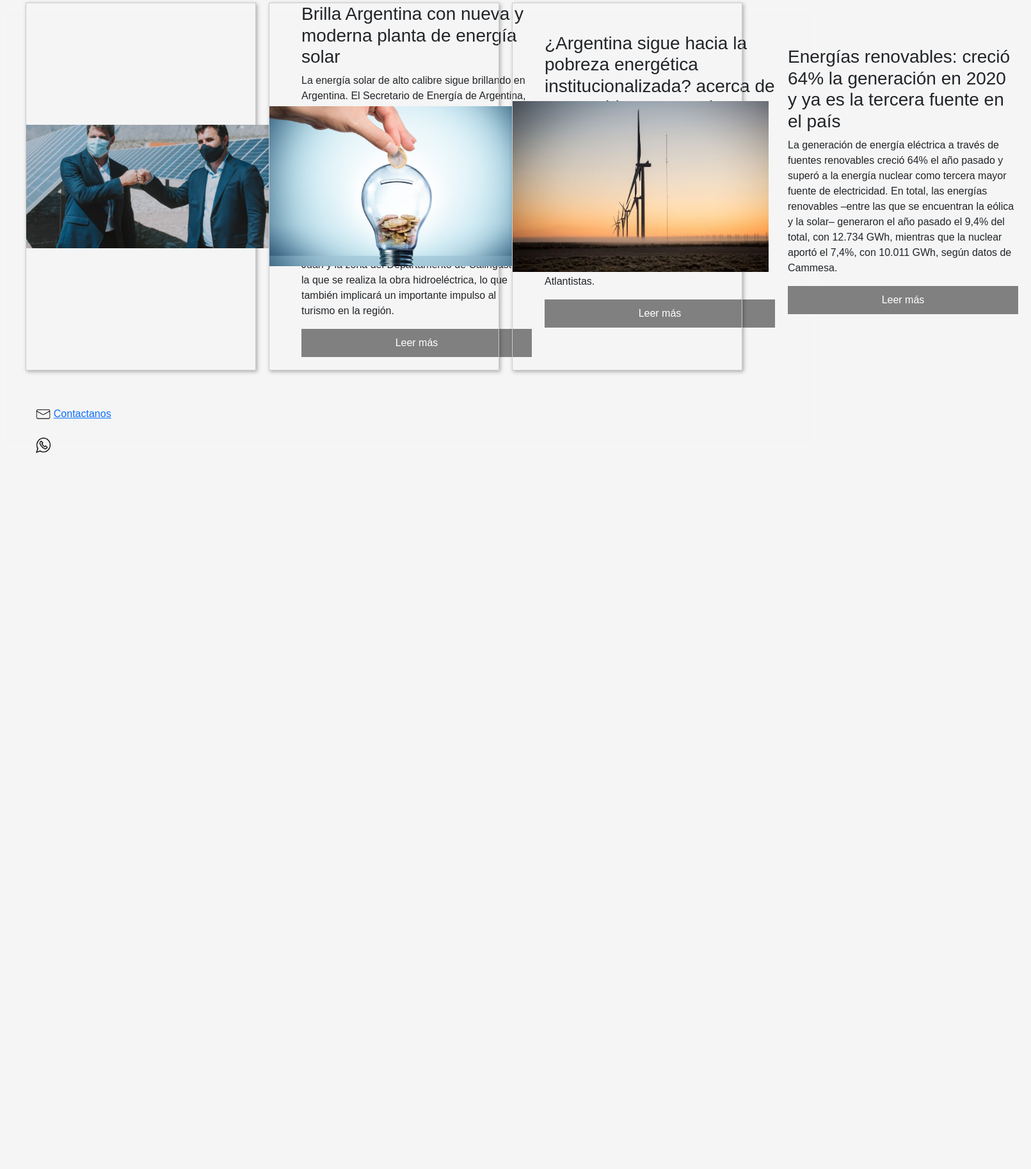
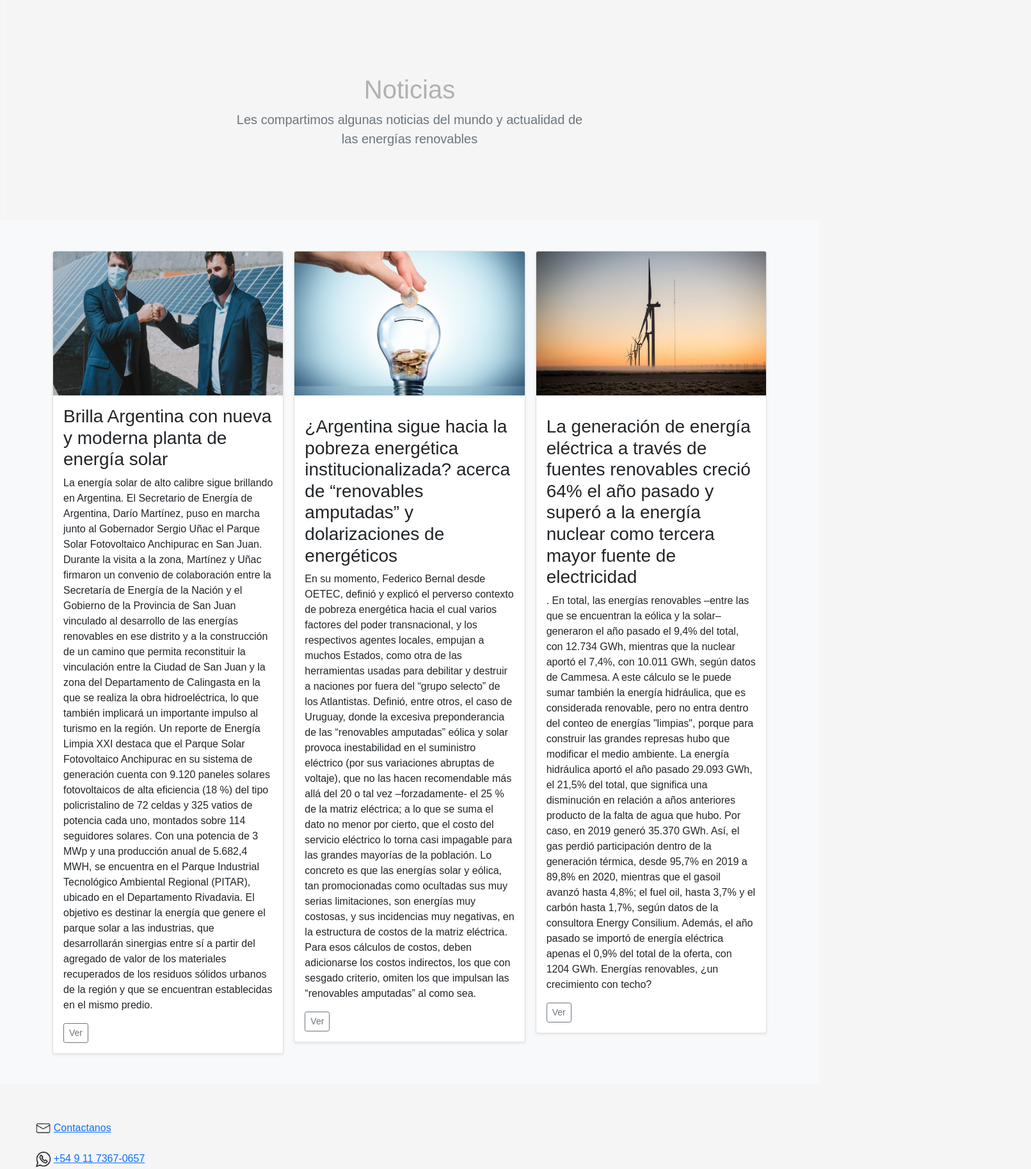
Before and after one commit to Alefiles/Trabajo-final, a website: page Noticias.html in a window 1280 px wide. Shown: the part 132-1959 px from the top of the page at 64% size, 1611 px wide, since content can reach past the window. Before the commit the page ends 896 px from the top, so only its background shows below. Drawn offline with nearby package versions, Linux system fonts and the light colour scheme.

Commit message:
actualizacion footer

```diff
--- a/Noticias.html
+++ b/Noticias.html
@@ -24,7 +24,7 @@
             <div class="collapse navbar-collapse" id="navbarNavDropdown">
               <ul class="navbar-nav">
                 <li class="nav-item">
-                  <a class="nav-link active" aria-current="page" href="Index.html">Inicio</a>
+                  <a class="nav-link active" aria-current="page" href="index.html">Inicio</a>
                 </li>
                 <li class="nav-item">
                   <a class="nav-link" href="Nosotros.html">Nosotros</a>
@@ -45,34 +45,55 @@
         </nav>
 
 </header>
-     <main class="principal">
-    <section class="noticias">
-        <article>
-          <img src="imagenes\evl4souxyacc6rk.jpg" alt="secygob">
-          <div class="texto">
+<main>
+  <section class="py-5 text-center container">
+    <div class="row py-lg-5">
+      <div class="col-lg-6 col-md-8 mx-auto">
+        <h1 class="Titulo_ppal" class="fw-light">Noticias</h1>
+        <p class="lead text-muted">Les compartimos algunas noticias del mundo y actualidad de las energías renovables</p>
+      </div>
+    </div>
+  </section>
+
+  <div class="album py-5 bg-light">
+    <div class="container">
+
+      <div class="row row-cols-1 row-cols-sm-2 row-cols-md-3 g-3">
+        <div class="col">
+          <div class="card shadow-sm">
+            <img class="bd-placeholder-img card-img-top" width="100%" height="225" src="imagenes\evl4souxyacc6rk.jpg" alt="secygob" preserveAspectRatio="xMidYMid slice" focusable="false">
+
+            <div class="card-body">
               <h3>Brilla Argentina con nueva y moderna planta de energía solar</h3>
-            <p>La energía solar de alto calibre sigue brillando en Argentina. El Secretario de Energía de Argentina, Darío Martínez, puso en marcha junto al Gobernador Sergio Uñac el Parque Solar Fotovoltaico Anchipurac en San Juan.
+              <p class="card-text">La energía solar de alto calibre sigue brillando en Argentina. El Secretario de Energía de Argentina, Darío Martínez, puso en marcha junto al Gobernador Sergio Uñac el Parque Solar Fotovoltaico Anchipurac en San Juan.
 
-                Durante la visita a la zona, Martínez y Uñac firmaron un convenio de colaboración entre la Secretaría de Energía de la Nación y el Gobierno de la Provincia de San Juan vinculado al desarrollo de las energías renovables en ese distrito y a la construcción de un camino que permita reconstituir la vinculación entre la Ciudad de San Juan y la zona del Departamento de Calingasta en la que se realiza la obra hidroeléctrica, lo que también implicará un importante impulso al turismo en la región. <!--  Un reporte de Energía Limpia XXI destaca que el Parque Solar Fotovoltaico Anchipurac en su sistema de generación cuenta con 9.120 paneles solares fotovoltaicos de alta eficiencia (18 %) del tipo policristalino de 72 celdas y 325 vatios de potencia cada uno, montados sobre 114 seguidores solares. Con una potencia de 3 MWp y una producción anual de 5.682,4 MWH, se encuentra en el Parque Industrial Tecnológico Ambiental Regional (PITAR), ubicado en el Departamento Rivadavia. El objetivo es destinar la energía que genere el parque solar a las industrias, que desarrollarán sinergias entre sí a partir del agregado de valor de los materiales recuperados de los residuos sólidos urbanos de la región y que se encuentran establecidas en el mismo predio.
+                Durante la visita a la zona, Martínez y Uñac firmaron un convenio de colaboración entre la Secretaría de Energía de la Nación y el Gobierno de la Provincia de San Juan vinculado al desarrollo de las energías renovables en ese distrito y a la construcción de un camino que permita reconstituir la vinculación entre la Ciudad de San Juan y la zona del Departamento de Calingasta en la que se realiza la obra hidroeléctrica, lo que también implicará un importante impulso al turismo en la región. Un reporte de Energía Limpia XXI destaca que el Parque Solar Fotovoltaico Anchipurac en su sistema de generación cuenta con 9.120 paneles solares fotovoltaicos de alta eficiencia (18 %) del tipo policristalino de 72 celdas y 325 vatios de potencia cada uno, montados sobre 114 seguidores solares. Con una potencia de 3 MWp y una producción anual de 5.682,4 MWH, se encuentra en el Parque Industrial Tecnológico Ambiental Regional (PITAR), ubicado en el Departamento Rivadavia. El objetivo es destinar la energía que genere el parque solar a las industrias, que desarrollarán sinergias entre sí a partir del agregado de valor de los materiales recuperados de los residuos sólidos urbanos de la región y que se encuentran establecidas en el mismo predio.
 
-                Martínez indicó que “tanto el Presidente Alberto Fernández como la Vicepresidenta Cristina Fernández de Kirchner nos piden que acompañemos los desarrollos en provincias como esta, con una excelente planificación y una optimización del uso de los recursos. Es la Argentina que estamos reconstruyendo, un país más federal, donde hace falta más energía para que haya más industria y más trabajo”.
+               <!-- Martínez indicó que “tanto el Presidente Alberto Fernández como la Vicepresidenta Cristina Fernández de Kirchner nos piden que acompañemos los desarrollos en provincias como esta, con una excelente planificación y una optimización del uso de los recursos. Es la Argentina que estamos reconstruyendo, un país más federal, donde hace falta más energía para que haya más industria y más trabajo”.
 
                 “San Juan contribuye a avanzar con otros parques solares y con mayor integración nacional, por lo cual hay una sinergia en la que todos los argentinos y argentinas se ven favorecidos por decisiones que han tomado los sanjuaninos en su momento. El interior tiene mucho para aportar al crecimiento del país”, sostuvo.
 
-                Por su parte, el Gobernador de San Juan sostuvo: “Es un gusto recibir al amigo secretario de Energía de la Nación. Esta mañana le hemos podido mostrar cómo va a impactar la firma de los convenios que estamos suscribiendo, teniendo en cuenta la realidad y la geografía de la provincia de San Juan. Hemos recorrido los parques solares, tanto en Ullum como el que inauguramos hoy en Anchipurac, y los diques, tanto los que están construidos como el que estamos construyendo, que es El Tambolar”.--></p>
-            <button>Leer más</button>
+                Por su parte, el Gobernador de San Juan sostuvo: “Es un gusto recibir al amigo secretario de Energía de la Nación. Esta mañana le hemos podido mostrar cómo va a impactar la firma de los convenios que estamos suscribiendo, teniendo en cuenta la realidad y la geografía de la provincia de San Juan. Hemos recorrido los parques solares, tanto en Ullum como el que inauguramos hoy en Anchipurac, y los diques, tanto los que están construidos como el que estamos construyendo, que es El Tambolar”--></p>
+              <div class="d-flex justify-content-between align-items-center">
+                <div class="btn-group">
+                  <button type="button" class="btn btn-sm btn-outline-secondary">Ver</button>
                 </div>
-        </article>
-        <article>
-          <img src="imagenes\ahorro.jpg" alt="Sample photo">
-          <div class="texto">
-            <h3>¿Argentina sigue hacia la pobreza energética institucionalizada? acerca de “renovables amputadas” y dolarizaciones de energéticos</h3>
+              </div>
+            </div>
+          </div>
+        </div>
+        <div class="col">
+          <div class="card shadow-sm">
+            <img src="imagenes\Ahorro.jpg" alt="Sample photo" class="bd-placeholder-img card-img-top" width="100%" height="225">
+
+            <div class="card-body">
+              <p class="card-text"><h3>¿Argentina sigue hacia la pobreza energética institucionalizada? acerca de “renovables amputadas” y dolarizaciones de energéticos</h3>
                 <p>En su momento, Federico Bernal desde OETEC, definió y explicó el perverso contexto de pobreza energética hacia el cual varios factores del poder transnacional, y los respectivos agentes locales, empujan a muchos Estados, como otra de las herramientas usadas para debilitar y destruir a naciones por fuera del “grupo selecto” de los Atlantistas.
 
-                <!--Definió, entre otros, el caso de Uruguay, donde la excesiva preponderancia de las “renovables amputadas” eólica y solar provoca inestabilidad en el suministro eléctrico (por sus variaciones abruptas de voltaje), que no las hacen recomendable más allá del 20 o tal vez –forzadamente- el 25 % de la matriz eléctrica; a lo que se suma el dato no menor por cierto, que el costo del servicio eléctrico lo torna casi impagable para las grandes mayorías de la población.
+                Definió, entre otros, el caso de Uruguay, donde la excesiva preponderancia de las “renovables amputadas” eólica y solar provoca inestabilidad en el suministro eléctrico (por sus variaciones abruptas de voltaje), que no las hacen recomendable más allá del 20 o tal vez –forzadamente- el 25 % de la matriz eléctrica; a lo que se suma el dato no menor por cierto, que el costo del servicio eléctrico lo torna casi impagable para las grandes mayorías de la población.
 
                 Lo concreto es que las energías solar y eólica, tan promocionadas como ocultadas sus muy serias limitaciones, son energías muy costosas, y sus incidencias muy negativas, en la estructura de costos de la matriz eléctrica.
-                Para esos cálculos de costos, deben adicionarse los costos indirectos, los que con sesgado criterio, omiten los que impulsan las “renovables amputadas” al como sea. Por caso, para cubrir los baches de generación, por las insalvables intermitencias, necesitan contar con el respaldo “en caliente” (operando) de una central térmica, o una conexión al sistema eléctrico, o disponer de un sistema de acumuladores, todo lo cual además de gastos, implica costos ambientales encubiertos.
+                Para esos cálculos de costos, deben adicionarse los costos indirectos, los que con sesgado criterio, omiten los que impulsan las “renovables amputadas” al como sea.<!-- Por caso, para cubrir los baches de generación, por las insalvables intermitencias, necesitan contar con el respaldo “en caliente” (operando) de una central térmica, o una conexión al sistema eléctrico, o disponer de un sistema de acumuladores, todo lo cual además de gastos, implica costos ambientales encubiertos.
 
                Aclaremos, una vez más, que el concepto de “renovables amputadas” desnuda la perversa metodología comunicacional de los grupos de poder que fogonean a ultranza a eólicas y solares, pues cuando se trata de exaltar supuestos “méritos”, reservan para eólicas y solares excluyentemente los conceptos de “renovables”, “energías limpias”, “nuevas fuentes de energía” y similares.
 
@@ -103,24 +124,29 @@
                 El énfasis y prontitud en acciones vinculadas a las producciones de petróleo y gas, contrasta muy acentuadamente con la extrema lentitud para concretar nuevas usinas hidroeléctricas y nucleares, tan necesarias para el desarrollo nacional, y para diversificar nuestra matriz eléctrica.
 
                 Y al respecto, resulta preocupante que algunos o varios puestos de poder en el estratégico Sector Energético, sigan en manos de personeros o vinculados con el electoralmente derrotado neoliberalismo, ideología que promueven los medios concentrados y sus múltiples tentáculos, dentro de los cuales están las ONGs ultra ecologistas.-->
+                </p>
+              <div class="d-flex justify-content-between align-items-center">
+                <div class="btn-group">
+                  <button type="button" class="btn btn-sm btn-outline-secondary">Ver</button>
+                </div>
+              </div>
+            </div>
+          </div>
+        </div>
+        <div class="col">
+          <div class="card shadow-sm">
+            <img src="imagenes\energiasren.jpg" alt="Sample photo" class="bd-placeholder-img card-img-top" width="100%" height="225">
 
-            </p>
-            <button>Leer más</button>
-          </div>
-        </article>
-        <article>
-          <img src="imagenes\energiasren.jpg" alt="turbeolicas">
-          <div class="texto">
-            <h3>Energías renovables: creció 64% la generación en 2020 y ya es la tercera fuente en el país</h3>
-            <p>La generación de energía eléctrica a través de fuentes renovables creció 64% el año pasado y superó a la energía nuclear como tercera mayor fuente de electricidad. En total, las energías renovables –entre las que se encuentran la eólica y la solar– generaron el año pasado el 9,4% del total, con 12.734 GWh, mientras que la nuclear aportó el 7,4%, con 10.011 GWh, según datos de Cammesa.
+            <div class="card-body">
+              <p class="card-text"><h3>La generación de energía eléctrica a través de fuentes renovables creció 64% el año pasado y superó a la energía nuclear como tercera mayor fuente de electricidad</h3>. En total, las energías renovables –entre las que se encuentran la eólica y la solar– generaron el año pasado el 9,4% del total, con 12.734 GWh, mientras que la nuclear aportó el 7,4%, con 10.011 GWh, según datos de Cammesa.
 
-            <!--A este cálculo se le puede sumar también la energía hidráulica, que es considerada renovable, pero no entra dentro del conteo de energías "limpias", porque para construir las grandes represas hubo que modificar el medio ambiente. La energía hidráulica aportó el año pasado 29.093 GWh, el 21,5% del total, que significa una disminución en relación a años anteriores producto de la falta de agua que hubo. Por caso, en 2019 generó 35.370 GWh.
+              A este cálculo se le puede sumar también la energía hidráulica, que es considerada renovable, pero no entra dentro del conteo de energías "limpias", porque para construir las grandes represas hubo que modificar el medio ambiente. La energía hidráulica aportó el año pasado 29.093 GWh, el 21,5% del total, que significa una disminución en relación a años anteriores producto de la falta de agua que hubo. Por caso, en 2019 generó 35.370 GWh.
                 Así, el gas perdió participación dentro de la generación térmica, desde 95,7% en 2019 a 89,8% en 2020, mientras que el gasoil avanzó hasta 4,8%; el fuel oil, hasta 3,7% y el carbón hasta 1,7%, según datos de la consultora Energy Consilium.
 
     Además, el año pasado se importó de energía eléctrica apenas el 0,9% del total de la oferta, con 1204 GWh.
 
     Energías renovables, ¿un crecimiento con techo?
-El protagonismo de las energías renovables crece cada año. En 2020, su participación en el total de la generación fue casi 10%, cuando un año antes había sido de 6% y, en 2018, de 2,4%. Sin embargo, parece difícil el desafío de que se alcance la meta del 20% de la generación para 2025, como está establecido en la ley 27.191, ya que hace dos años no se pone en marcha la construcción de nuevos parques por la falta de financiamiento y las regulaciones cambiarias.
+    <!--El protagonismo de las energías renovables crece cada año. En 2020, su participación en el total de la generación fue casi 10%, cuando un año antes había sido de 6% y, en 2018, de 2,4%. Sin embargo, parece difícil el desafío de que se alcance la meta del 20% de la generación para 2025, como está establecido en la ley 27.191, ya que hace dos años no se pone en marcha la construcción de nuevos parques por la falta de financiamiento y las regulaciones cambiarias.
 
     La buena noticia es que a fin del año pasado, se registró un pico de 12,7%, explicado principalmente por el mayor ingreso al sistema de parques eólicos. De hecho, en 2020, la generación eólica registró un incremento interanual del 69% y explicó el 71% de la generación renovable. Esto se debió a que en 2020 se inauguraron 14 parques eólicos, con 971 MW de potencia instalada, y cinco solares, con 319 MW.
 
@@ -137,17 +163,23 @@ En los próximos tres meses, además, están previstos que se inauguren 10 parqu
 
     Pampa Energía, en tanto, tiene tres parques eólicos ubicados en Bahía Blanca, la ciudad más ventosa de la provincia de Buenos Aires, donde tienen una potencia instalada de 206 MW, que representan el 10% de la energía eólica del país y el 8% de la energía renovable. Aproximadamente, cada uno demandó una inversión de US$70 millones.
 
-"Actualmente no hay nada concreto, pero es un sector en el que nos interesa seguir creciendo y siempre estamos atentos a lo que pueda aparecer", dijeron en la compañía que fundó Marcelo Mindlin.-->
-        </p>
-            <button>Leer más</button>
+    "Actualmente no hay nada concreto, pero es un sector en el que nos interesa seguir creciendo y siempre estamos atentos a lo que pueda aparecer", dijeron en la compañía que fundó Marcelo Mindlin.--></p>
+              <div class="d-flex justify-content-between align-items-center">
+                <div class="btn-group">
+                  <button type="button" class="btn btn-sm btn-outline-secondary">Ver</button>
                 </div>
-        </article>
-    </section>
+              </div>
+            </div>
+          </div>
+        </div>
+</main>
+
 <footer class="footer">
   <img width="2%" src="imagenes/carta.png"  alt="carta-ico"><img> <a href=Contactanos.html> Contactanos</a>
   <br>
   <br>
-      <img width="2%" src="imagenes/whatsapp.png"  alt="whatsapp-ico"><img>
+  <img width="2%" src="imagenes/whatsapp.png"  alt="whatsapp-ico"><img> <a href=""> +54 9 11 7367-0657</a>
+  <br>
 </footer>
     <script src="https://cdn.jsdelivr.net/npm/bootstrap@5.0.0-beta2/dist/js/bootstrap.bundle.min.js" integrity="sha384-b5kHyXgcpbZJO/tY9Ul7kGkf1S0CWuKcCD38l8YkeH8z8QjE0GmW1gYU5S9FOnJ0" crossorigin="anonymous"></script>
 </body>
```
Also changed, not shown: Nosotros.html (+1 -1 lines), NuestrosServicios.html (+5 -58 lines), css/style.css (+8 -7 lines), index.html (+6 -5 lines). Lines whose indentation alone changed are shown as unchanged.
